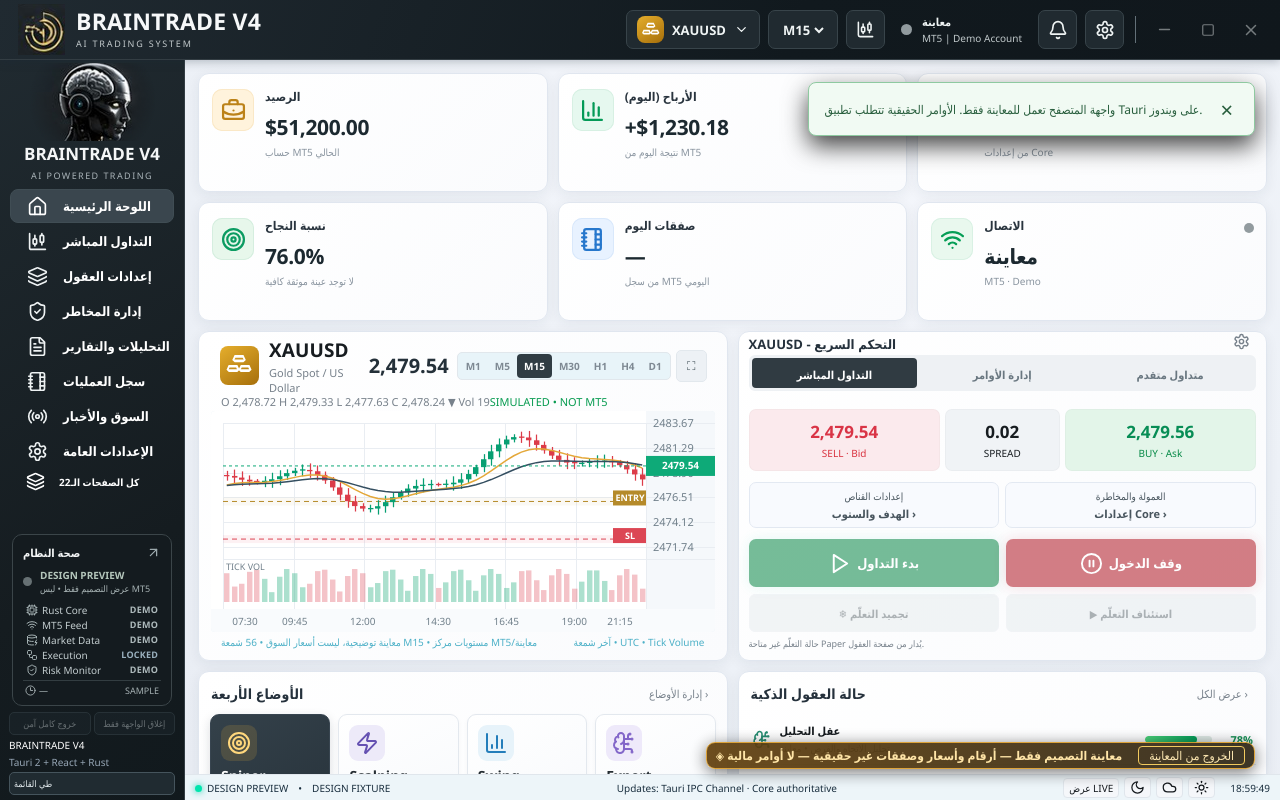
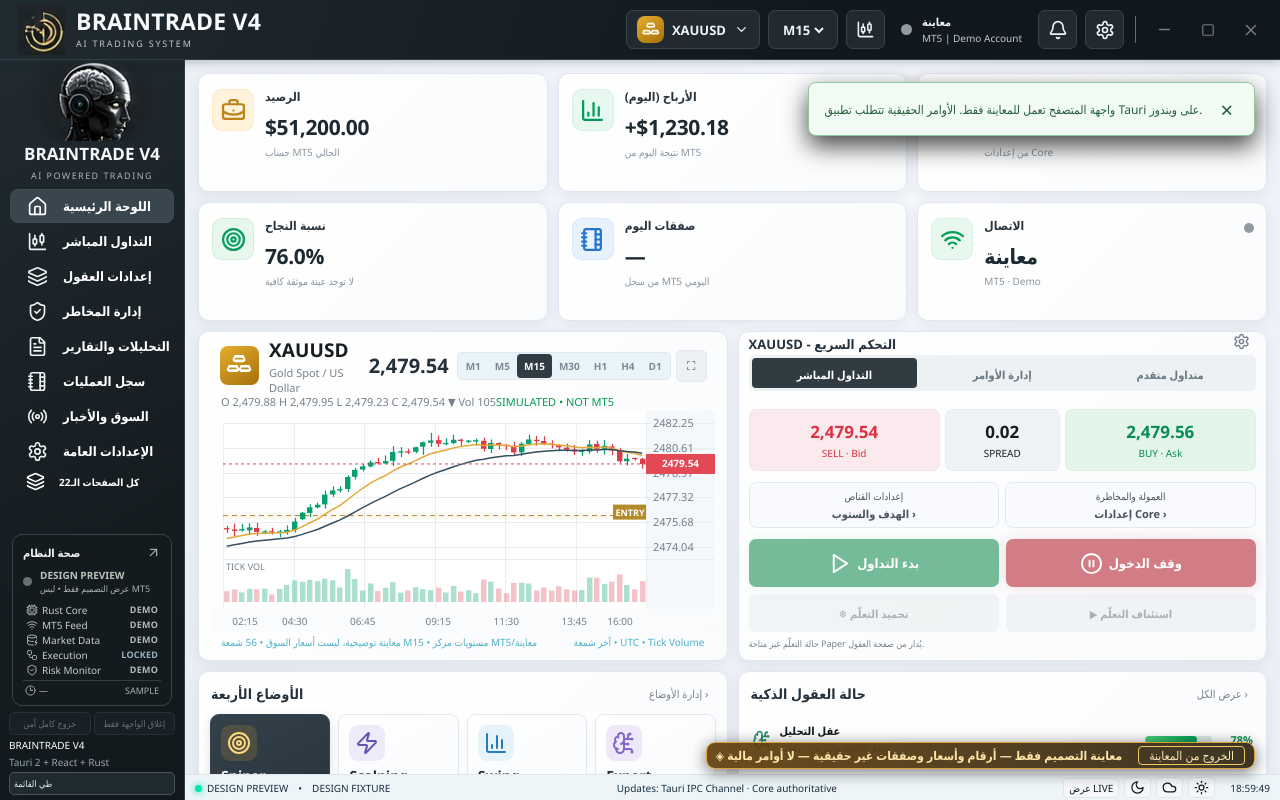
Before and after one commit to gngoongoog/V4, a React (Vite) app in the folder apps/terminal/: page / in a window 1280 px wide. Built offline with nearby package versions, Linux system fonts and the light colour scheme.

Commit message:
feat(chart): replace periodic preview wave with deterministic variable OHLC demo fixture

```diff
--- a/apps/terminal/src/mock.ts
+++ b/apps/terminal/src/mock.ts
@@ -1,22 +1,59 @@
 import type {Candle,Status} from './types';
-// Visual fixture ONLY. Never used to start trading or as an actual broker quote.
-const generate=(offset=0,seconds=300):Candle[]=>{
-  const values:Candle[]=[];let price=2478.32;
-  for(let i=0;i<86;i++){
-    const wave=Math.sin(i*.19+offset)*1.8+Math.sin(i*.47+offset)*.9+Math.cos(i*.08)*1.1;
-    const close=2477.4+wave+0.022*i;
-    const wick=.18+Math.abs(Math.sin(i*.65))*.45;
-    values.push({time:1782000000+i*seconds,open:price,close,high:Math.max(price,close)+wick,low:Math.min(price,close)-wick,tick_volume:Math.round(12+35*Math.abs(Math.sin(i*.7)))});
-    price=close;
+
+// DISPLAY FIXTURE ONLY: deterministic pseudo-random OHLC makes the preview
+// visually varied rather than the old perfect sine/cosine wave. No fixture
+// ever enters Gateway, Core, or the MT5 execution paths.
+export function generatePreviewCandles(seed=1,seconds=300):Candle[]{
+ const series:Candle[]=[];
+ let state=(Math.round(seed*1000003)>>>0)||1;
+ const random=()=>{state=(Math.imul(state,1664525)+1013904223)>>>0;return state/4294967296};
+ const gaussian=()=>random()+random()+random()+random()+random()+random()-3;
+ let last=2471.2,volatility=.32;
+ const count=128;
+ // Keep fixture history in the past for every timeframe, including D1.
+ const end=Math.floor(Date.UTC(2026,9,29,16,0,0)/1000/seconds)*seconds;
+ for(let i=0;i<count;i++){
+  const regime=i<28?-.065:i<54?.105:i<73?-.04:i<102?.15:.02;
+  const shock=i%37===18?1.45:i%31===10?.75:0;
+  volatility=Math.max(.20,Math.min(.95,volatility*.86+
+   .13*(.22+Math.abs(gaussian())*.28+shock)));
+  const gap=i%41===0&&i>0?gaussian()*.12:gaussian()*.025;
+  const open=last+gap;
+  const move=regime+gaussian()*volatility+(i%48===28?-.65:0);
+  const close=open+move;
+  const upper=.035+random()*volatility*.8+(i%23===7?.25:0);
+  const lower=.035+random()*volatility*.75+(i%29===11?.21:0);
+  const high=Math.max(open,close)+upper,low=Math.min(open,close)-lower;
+  const tickVolume=Math.max(1,Math.round(35+random()*36+
+   Math.abs(move)*35/Math.max(.2,volatility)+(i%40<9?24:0)));
+  series.push({time:end-(count-1-i)*seconds,open,high,low,close,tick_volume:tickVolume});
+  last=close;
+ }
+ // Visual-only reference price is aligned with the preview quote; this does
+ // not change the OHLC relationships or convert it into a genuine feed.
+ const shift=2479.54-series[series.length-1].close;
+ return series.map(b=>({
+  ...b,open:+(b.open+shift).toFixed(3),high:+(b.high+shift).toFixed(3),
+  low:+(b.low+shift).toFixed(3),close:+(b.close+shift).toFixed(3)
+ }));
+}
+export const DESIGN_FIXTURE:Status={
+ version:'DESIGN FIXTURE',state:'MONITORING',requested_run:true,gateway_fresh:true,execution_enabled:false,
+ telegram_status:'design preview',message:'إحصائيات توضيحية وليست مأخوذة من MT5',
+ analysis:{regime:'UPTREND',action:'WAIT',current:false},
+ telemetry:{connected:true,demo:true,login:0,server:'Preview • No Broker',currency:'USD',symbol:'XAUUSD',
+  balance:51200,equity:52430.18,margin_free:46109.73,today_net:1230.18,
+  tick_age_ms:28,bid:2479.54,ask:2479.56,
+  positions:[
+   {ticket:10342,symbol:'XAUUSD',side:'Buy',volume:.5,price_open:2476.12,price_current:2479.56,profit:172,sl:2472.5,tp:2486.8},
+   {ticket:10341,symbol:'GBPUSD',side:'Sell',volume:1,price_open:1.2854,price_current:1.2841,profit:130,sl:1.289,tp:1.278},
+   {ticket:10338,symbol:'NAS100',side:'Buy',volume:.2,price_open:19430.5,price_current:19412.3,profit:-36.4,sl:19360,tp:19600}
+  ],
+  market:{
+   m1:generatePreviewCandles(1.15,60),m5:generatePreviewCandles(2.4,300),
+   m15:generatePreviewCandles(3.8,900),m30:generatePreviewCandles(4.1,1800),
+   h1:generatePreviewCandles(5.6,3600),h4:generatePreviewCandles(6.3,14400),
+   d1:generatePreviewCandles(7.9,86400)
   }
-  return values;
+ }
 };
-export const DESIGN_FIXTURE:Status={
-  version:'DESIGN FIXTURE',state:'MONITORING',requested_run:true,gateway_fresh:true,execution_enabled:false,
-  telegram_status:'design preview',message:'إحصائيات توضيحية وليست مأخوذة من MT5',
-  analysis:{regime:'UPTREND',action:'WAIT',current:false},
-  telemetry:{connected:true,demo:true,login:0,server:'Preview • No Broker',currency:'USD',symbol:'XAUUSD',balance:51200,equity:52430.18,margin_free:46109.73,today_net:1230.18,tick_age_ms:28,bid:2479.54,ask:2479.56,
-    positions:[{ticket:10342,symbol:'XAUUSD',side:'Buy',volume:.5,price_open:2476.12,price_current:2479.56,profit:172,sl:2472.5,tp:2486.8},{ticket:10341,symbol:'GBPUSD',side:'Sell',volume:1,price_open:1.2854,price_current:1.2841,profit:130,sl:1.289,tp:1.278},{ticket:10338,symbol:'NAS100',side:'Buy',volume:.2,price_open:19430.5,price_current:19412.3,profit:-36.4,sl:19360,tp:19600}],
-    market:{m1:generate(0.15,60),m5:generate(.5,300),m15:generate(1.1,900),m30:generate(1.5,1800),h1:generate(1.9,3600),h4:generate(2.2,14400),d1:generate(2.5,86400)}
-  }
-};
```
